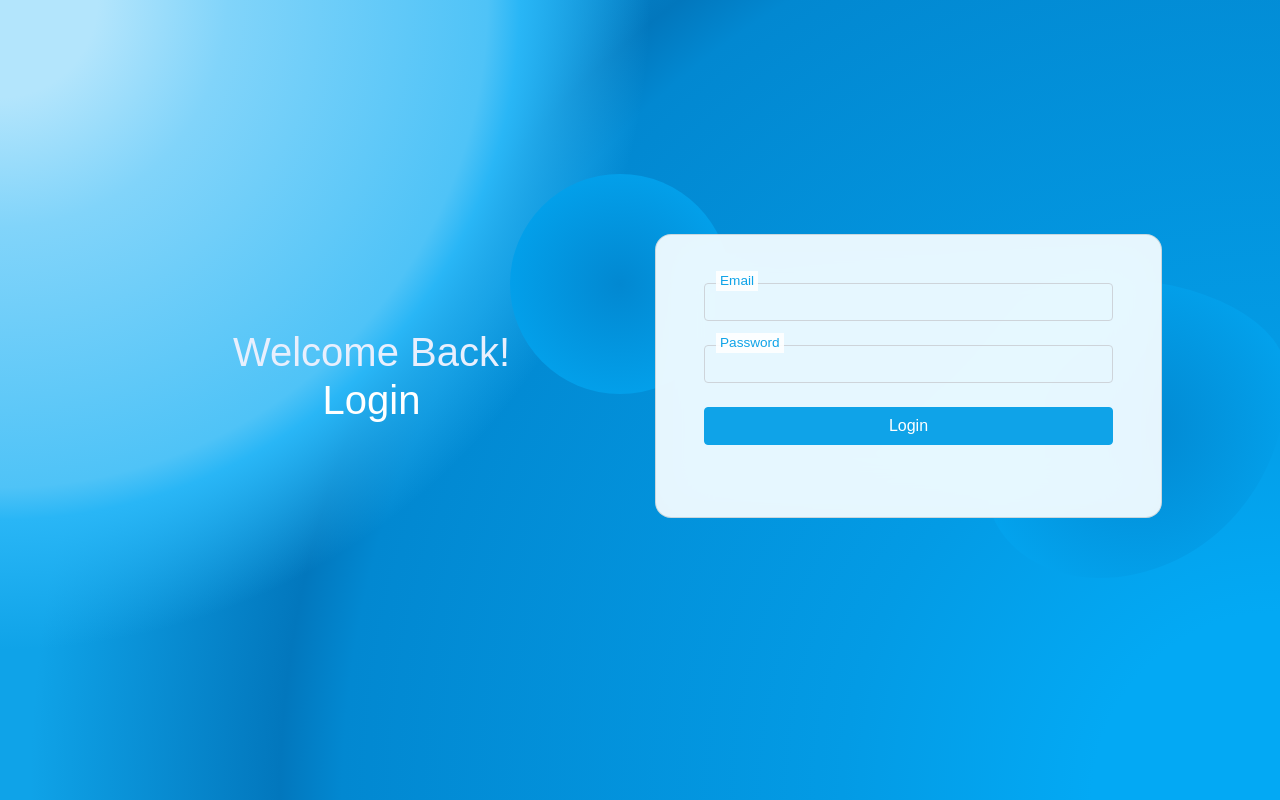
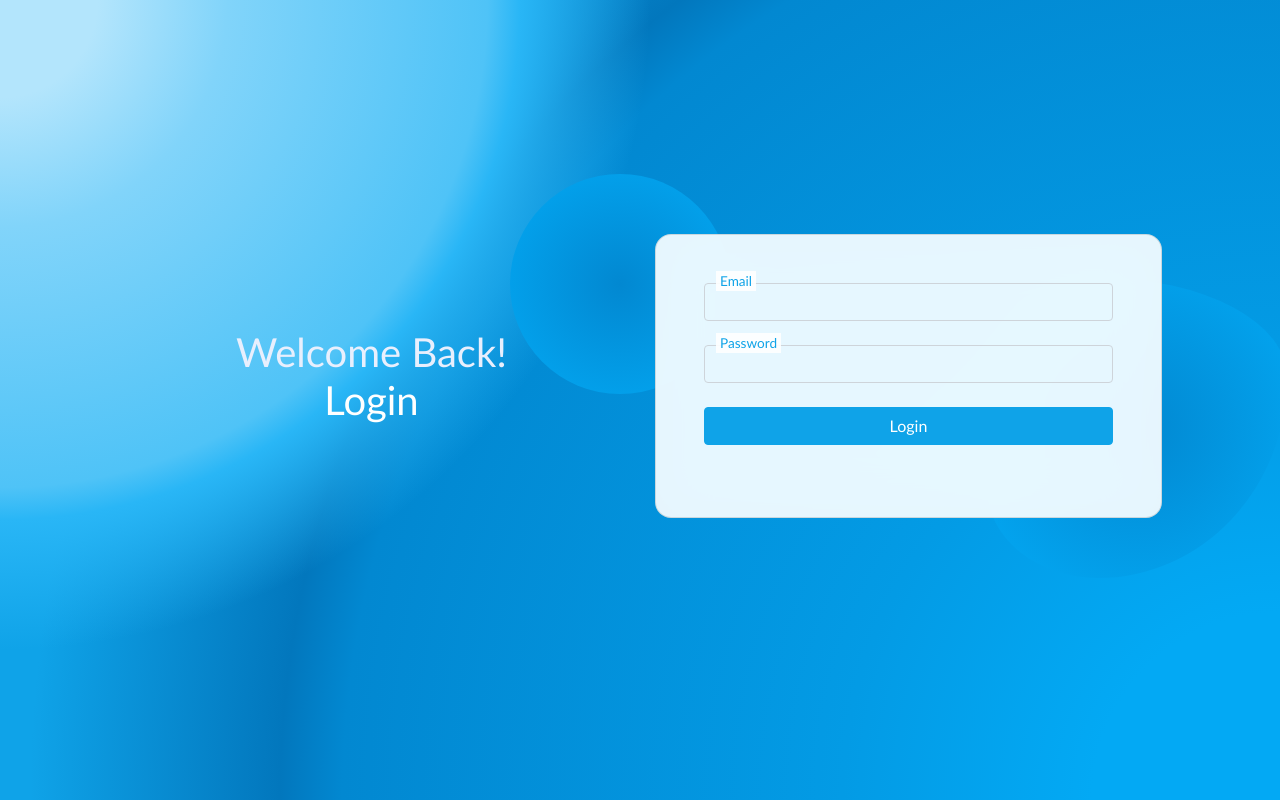
Before and after one commit to git-winit/crm_digifalx, a Flask app: page / in a window 1280 px wide. Run offline with Flask 2, Linux system fonts and the light colour scheme; some libraries are stand-ins or nearby versions.

Commit message:
Update login.html

```diff
--- a/templates/login.html
+++ b/templates/login.html
@@ -10,7 +10,7 @@
         body {
             margin-bottom: 0;
             background-color: #0fa3e8;
-            font-family: 'Arial', sans-serif;
+            font-family: 'Trebuchet MS', 'Lucida Sans Unicode', 'Lucida Grande', 'Lucida Sans', Arial, sans-serif;
         }
 
         .background-radial-gradient {
```
